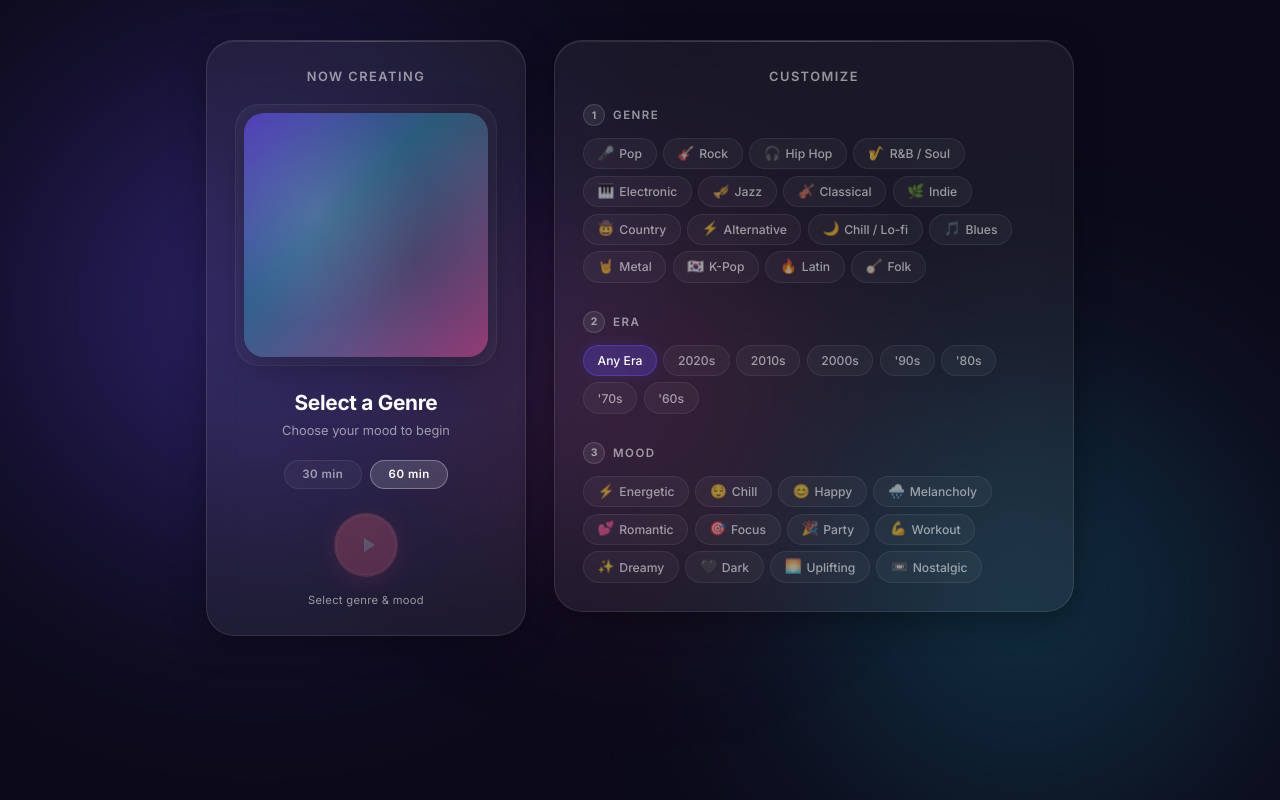
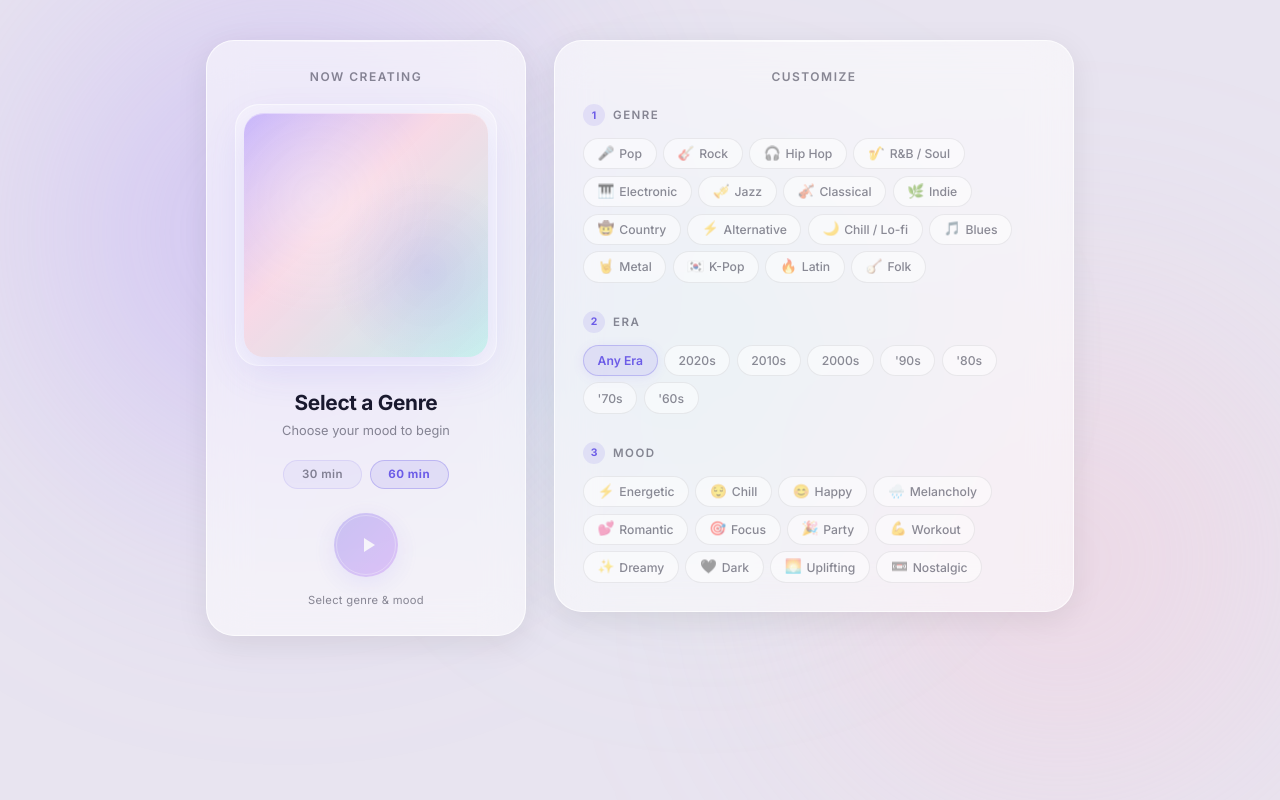
Before and after one commit to raynya1212/music-playlist-generator, a Next.js app: page / in a window 1280 px wide. Built offline with nearby package versions, Linux system fonts and the light colour scheme.

Commit message:
feat: switch to light glassmorphism theme and add basic auth middleware

```diff
--- a/app/globals.css
+++ b/app/globals.css
@@ -1,10 +1,14 @@
 :root {
   --font-main: 'Inter', sans-serif;
-  --text-primary: #ffffff;
-  --text-secondary: rgba(255, 255, 255, 0.55);
-  --accent: #f06292;
-  --accent-gradient: linear-gradient(135deg, #ff6b6b 0%, #f06292 100%);
-  --accent-glow: 0 6px 24px rgba(240, 98, 146, 0.45);
+  --text-primary: #1a1a2e;
+  --text-secondary: rgba(26, 26, 46, 0.5);
+  --accent: #6c5ce7;
+  --accent-light: rgba(108, 92, 231, 0.12);
+  --accent-gradient: linear-gradient(135deg, #6c5ce7 0%, #a855f7 100%);
+  --accent-glow: 0 6px 24px rgba(108, 92, 231, 0.35);
+  --glass-bg: rgba(255, 255, 255, 0.55);
+  --glass-border: rgba(255, 255, 255, 0.7);
+  --glass-shadow: 0 8px 32px rgba(0, 0, 0, 0.08);
 }
 
 * { box-sizing: border-box; margin: 0; padding: 0; }
@@ -15,8 +19,7 @@ body {
   color: var(--text-primary);
   overflow-x: hidden;
   position: relative;
-  /* Deep dark canvas with rich color spots */
-  background: #0c0a1a;
+  background: #e8e4f0;
 }
 
 /* ─── Mesh gradient background ─── */
@@ -33,32 +36,32 @@ body {
   content: '';
   position: absolute;
   border-radius: 50%;
-  filter: blur(100px);
+  filter: blur(120px);
 }
 
-/* Primary blob - violet / indigo */
+/* Primary blob - soft violet */
 .bg-mesh::before {
-  width: 60vw;
-  height: 60vw;
-  max-width: 800px;
-  max-height: 800px;
-  background: radial-gradient(circle, rgba(99, 73, 230, 0.45) 0%, transparent 70%);
-  top: -10%;
-  left: -10%;
+  width: 55vw;
+  height: 55vw;
+  max-width: 750px;
+  max-height: 750px;
+  background: radial-gradient(circle, rgba(167, 139, 250, 0.5) 0%, transparent 70%);
+  top: -15%;
+  left: -5%;
 }
 
-/* Secondary blob - teal / cyan */
+/* Secondary blob - soft rose / peach */
 .bg-mesh::after {
   width: 50vw;
   height: 50vw;
   max-width: 700px;
   max-height: 700px;
-  background: radial-gradient(circle, rgba(34, 211, 238, 0.25) 0%, transparent 70%);
-  bottom: -15%;
-  right: -5%;
+  background: radial-gradient(circle, rgba(251, 191, 207, 0.45) 0%, transparent 70%);
+  bottom: -10%;
+  right: -8%;
 }
 
-/* Third accent blob */
+/* Third accent blob - soft teal */
 .bg-blob-accent {
   position: fixed;
   width: 40vw;
@@ -66,11 +69,11 @@ body {
   max-width: 550px;
   max-height: 550px;
   border-radius: 50%;
-  background: radial-gradient(circle, rgba(236, 72, 153, 0.2) 0%, transparent 70%);
-  top: 50%;
-  left: 50%;
+  background: radial-gradient(circle, rgba(129, 230, 217, 0.3) 0%, transparent 70%);
+  top: 45%;
+  left: 55%;
   transform: translate(-50%, -50%);
-  filter: blur(80px);
+  filter: blur(100px);
   z-index: 0;
   pointer-events: none;
 }
@@ -92,15 +95,13 @@ body {
 
 /* ─── Glass Panel ─── */
 .glass-panel {
-  background: rgba(255, 255, 255, 0.06);
-  backdrop-filter: blur(16px);
-  -webkit-backdrop-filter: blur(16px);
-  border: 1px solid rgba(255, 255, 255, 0.1);
+  background: var(--glass-bg);
+  backdrop-filter: blur(20px);
+  -webkit-backdrop-filter: blur(20px);
+  border: 1px solid var(--glass-border);
   border-radius: 1.75rem;
   padding: 1.75rem;
-  box-shadow:
-    0 8px 32px rgba(0, 0, 0, 0.35),
-    inset 0 1px 0 rgba(255, 255, 255, 0.08);
+  box-shadow: var(--glass-shadow);
   display: flex;
   flex-direction: column;
   position: relative;
@@ -111,7 +112,7 @@ body {
   content: '';
   position: absolute;
   top: 0; left: 2rem; right: 2rem; height: 1px;
-  background: linear-gradient(90deg, transparent 0%, rgba(255,255,255,0.15) 50%, transparent 100%);
+  background: linear-gradient(90deg, transparent 0%, rgba(255,255,255,0.8) 50%, transparent 100%);
 }
 
 /* ─── Player Panel (left) ─── */
@@ -137,7 +138,7 @@ body {
 }
 
 .header-title {
-  font-size: 0.8rem;
+  font-size: 0.75rem;
   font-weight: 600;
   letter-spacing: 1.5px;
   text-transform: uppercase;
@@ -151,8 +152,8 @@ body {
   border-radius: 1.5rem;
   margin-bottom: 1.5rem;
   padding: 0.5rem;
-  background: rgba(255,255,255,0.04);
-  border: 1px solid rgba(255,255,255,0.06);
+  background: rgba(255,255,255,0.4);
+  border: 1px solid rgba(255,255,255,0.6);
 }
 
 .album-art {
@@ -160,10 +161,12 @@ body {
   height: 100%;
   border-radius: 1.25rem;
   background: linear-gradient(135deg,
-    rgba(99, 73, 230, 0.7) 0%,
-    rgba(34, 211, 238, 0.3) 40%,
-    rgba(236, 72, 153, 0.5) 100%);
-  box-shadow: 0 12px 40px rgba(0,0,0,0.3);
+    rgba(167, 139, 250, 0.6) 0%,
+    rgba(251, 191, 207, 0.5) 40%,
+    rgba(129, 230, 217, 0.4) 100%);
+  box-shadow:
+    0 12px 40px rgba(108, 92, 231, 0.15),
+    inset 0 1px 0 rgba(255,255,255,0.4);
   position: relative;
   overflow: hidden;
   display: flex;
@@ -176,8 +179,8 @@ body {
   position: absolute;
   inset: 0;
   background:
-    radial-gradient(circle at 30% 40%, rgba(255,255,255,0.12) 0%, transparent 50%),
-    radial-gradient(circle at 70% 60%, rgba(0,0,0,0.15) 0%, transparent 50%);
+    radial-gradient(circle at 30% 35%, rgba(255,255,255,0.3) 0%, transparent 50%),
+    radial-gradient(circle at 75% 65%, rgba(108, 92, 231, 0.15) 0%, transparent 40%);
   pointer-events: none;
 }
 
@@ -188,7 +191,7 @@ body {
 
 .album-genre-icon {
   font-size: 4.5rem;
-  filter: drop-shadow(0 4px 16px rgba(0,0,0,0.4));
+  filter: drop-shadow(0 4px 12px rgba(0,0,0,0.1));
   animation: float-icon 4s ease-in-out infinite;
 }
 
@@ -208,6 +211,7 @@ body {
   font-weight: 700;
   margin: 0 0 0.35rem 0;
   letter-spacing: -0.3px;
+  color: var(--text-primary);
 }
 
 .track-artist {
@@ -228,8 +232,8 @@ body {
 .duration-pill {
   padding: 0.4rem 1.1rem;
   border-radius: 999px;
-  border: 1px solid rgba(255,255,255,0.08);
-  background: rgba(255,255,255,0.04);
+  border: 1px solid rgba(108, 92, 231, 0.12);
+  background: rgba(108, 92, 231, 0.06);
   color: var(--text-secondary);
   font-size: 0.72rem;
   font-weight: 600;
@@ -240,14 +244,16 @@ body {
 }
 
 .duration-pill:hover {
-  background: rgba(255,255,255,0.1);
-  border-color: rgba(255,255,255,0.15);
+  background: rgba(108, 92, 231, 0.12);
+  border-color: rgba(108, 92, 231, 0.2);
+  color: var(--text-primary);
 }
 
 .duration-pill-active {
-  background: rgba(255,255,255,0.14) !important;
-  color: var(--text-primary) !important;
-  border-color: rgba(255,255,255,0.3) !important;
+  background: var(--accent-light) !important;
+  color: var(--accent) !important;
+  border-color: rgba(108, 92, 231, 0.3) !important;
+  font-weight: 700;
 }
 
 .duration-pill:disabled {
@@ -289,11 +295,11 @@ body {
 
 .play-btn:hover:not(:disabled) {
   transform: scale(1.1);
-  box-shadow: 0 10px 32px rgba(240, 98, 146, 0.55);
+  box-shadow: 0 10px 32px rgba(108, 92, 231, 0.45);
 }
 
 .play-btn:disabled {
-  opacity: 0.25;
+  opacity: 0.3;
   cursor: not-allowed;
   transform: none;
 }
@@ -317,13 +323,13 @@ body {
 
 /* ─── Error Message ─── */
 .error-msg {
-  color: #fca5a5;
+  color: #dc2626;
   font-size: 0.78rem;
   text-align: center;
-  background: rgba(239, 68, 68, 0.1);
+  background: rgba(239, 68, 68, 0.08);
   padding: 0.6rem 0.75rem;
   border-radius: 0.75rem;
-  border: 1px solid rgba(239, 68, 68, 0.15);
+  border: 1px solid rgba(239, 68, 68, 0.12);
   margin-top: 1rem;
 }
 
@@ -347,14 +353,13 @@ body {
   width: 22px;
   height: 22px;
   border-radius: 50%;
-  background: rgba(255,255,255,0.08);
-  border: 1px solid rgba(255,255,255,0.12);
+  background: var(--accent-light);
   display: flex;
   justify-content: center;
   align-items: center;
   font-size: 0.65rem;
   font-weight: 700;
-  color: var(--text-secondary);
+  color: var(--accent);
   flex-shrink: 0;
 }
 
@@ -379,8 +384,8 @@ body {
   gap: 0.3rem;
   padding: 0.45rem 0.85rem;
   border-radius: 999px;
-  border: 1px solid rgba(255, 255, 255, 0.07);
-  background: rgba(255, 255, 255, 0.04);
+  border: 1px solid rgba(26, 26, 46, 0.08);
+  background: rgba(255, 255, 255, 0.5);
   color: var(--text-secondary);
   font-size: 0.76rem;
   font-weight: 500;
@@ -390,16 +395,18 @@ body {
 }
 
 .chip:hover {
-  background: rgba(255, 255, 255, 0.1);
-  color: rgba(255,255,255,0.85);
-  border-color: rgba(255, 255, 255, 0.15);
+  background: rgba(255, 255, 255, 0.75);
+  color: var(--text-primary);
+  border-color: rgba(108, 92, 231, 0.15);
+  box-shadow: 0 2px 8px rgba(0,0,0,0.04);
 }
 
 .chip-active {
-  background: rgba(99, 73, 230, 0.3) !important;
-  color: var(--text-primary) !important;
-  border-color: rgba(99, 73, 230, 0.5) !important;
-  box-shadow: 0 0 16px rgba(99, 73, 230, 0.15);
+  background: var(--accent-light) !important;
+  color: var(--accent) !important;
+  border-color: rgba(108, 92, 231, 0.3) !important;
+  font-weight: 600;
+  box-shadow: 0 2px 12px rgba(108, 92, 231, 0.1);
 }
 
 .chip:disabled {
@@ -417,7 +424,7 @@ body {
   display: flex;
   align-items: center;
   padding: 0.7rem 0;
-  border-bottom: 1px solid rgba(255,255,255,0.05);
+  border-bottom: 1px solid rgba(26, 26, 46, 0.06);
 }
 
 .list-item:last-child { border-bottom: none; }
@@ -426,7 +433,7 @@ body {
   width: 42px;
   height: 42px;
   border-radius: 0.6rem;
-  background: rgba(255,255,255,0.1);
+  background: var(--accent-light);
   margin-right: 0.85rem;
   flex-shrink: 0;
   background-size: cover;
@@ -439,6 +446,7 @@ body {
   font-size: 0.88rem;
   font-weight: 600;
   margin: 0 0 0.2rem 0;
+  color: var(--text-primary);
 }
 
 .list-item-subtitle {
@@ -451,7 +459,7 @@ body {
   width: 30px;
   height: 30px;
   border-radius: 50%;
-  background: rgba(255, 255, 255, 0.08);
+  background: var(--accent-light);
   display: flex;
   justify-content: center;
   align-items: center;
@@ -460,7 +468,7 @@ body {
 }
 
 .list-item-action:hover {
-  background: rgba(255, 255, 255, 0.15);
+  background: rgba(108, 92, 231, 0.2);
 }
 
 .list-item-action svg {
@@ -470,16 +478,16 @@ body {
   color: var(--accent);
 }
 
-/* ─── Reset / Another Button ─── */
+/* ─── Reset Button ─── */
 .reset-btn {
   display: block;
   width: 100%;
   padding: 0.65rem;
   margin-top: 1rem;
   border-radius: 999px;
-  border: 1px solid rgba(255, 255, 255, 0.1);
-  background: rgba(255, 255, 255, 0.05);
-  color: var(--text-secondary);
+  border: 1px solid rgba(108, 92, 231, 0.15);
+  background: rgba(108, 92, 231, 0.06);
+  color: var(--accent);
   font-size: 0.78rem;
   font-weight: 600;
   cursor: pointer;
@@ -488,9 +496,8 @@ body {
 }
 
 .reset-btn:hover {
-  background: rgba(255, 255, 255, 0.12);
-  color: var(--text-primary);
-  border-color: rgba(255, 255, 255, 0.2);
+  background: var(--accent-light);
+  border-color: rgba(108, 92, 231, 0.25);
 }
 
 /* ─── Animations ─── */
```
Also changed, not shown: middleware.ts (added, +35 -0 lines).
